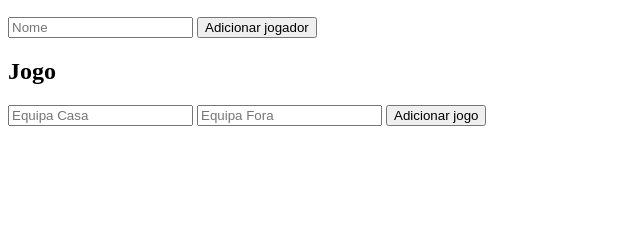
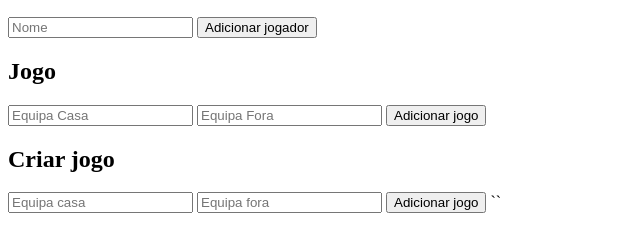
Before and after one commit to rbs1983/cracks, a website: page public/admin.html in a window 1280 px wide. Shown: the part 110-362 px from the top of the page, without its empty margins (0-640 px from the left). Drawn offline with Linux system fonts and the light colour scheme.

Commit message:
Update admin.html

```diff
--- a/public/admin.html
+++ b/public/admin.html
@@ -39,3 +39,21 @@
 
 </body>
 </html>
+<h2>Criar jogo</h2>
+<input id="casa" placeholder="Equipa casa">
+<input id="fora" placeholder="Equipa fora">
+<button onclick="addMatch()">Adicionar jogo</button>
+
+<script>
+function addMatch() {
+  fetch("/add-match", {
+    method: "POST",
+    headers: {"Content-Type":"application/json"},
+    body: JSON.stringify({
+      casa: casa.value,
+      fora: fora.value
+    })
+  }).then(() => alert("Jogo criado!"));
+}
+</script>
+``
```
